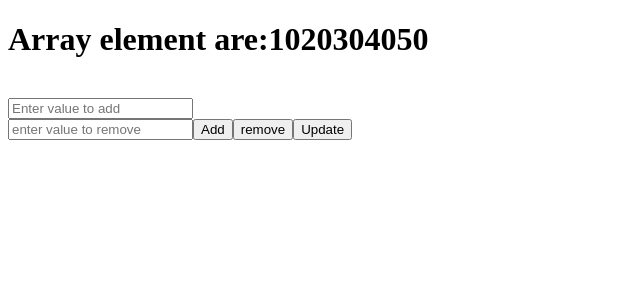
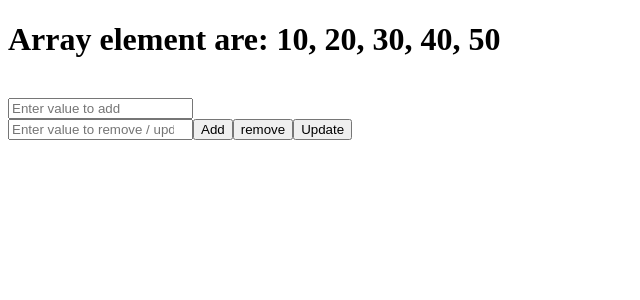
Before and after one commit to niharparecha20/react_nv, a React (Vite) app: page / in a window 1280 px wide. Shown: the top 300 px of the page, without its empty margins (0-640 px from the left). Built offline with nearby package versions, Linux system fonts and the light colour scheme.

Commit message:
working_add&remov

```diff
--- a/src/210126/UseState3.jsx
+++ b/src/210126/UseState3.jsx
@@ -1,33 +1,35 @@
-import React ,{useState} from "react";
+import React ,{ useState } from "react";
 
 export default function UseState3(){
-    const [arr1,setArr1] = useState([10,20,30,40,50]);
+    const [arr1, setArr1] = useState([10, 20, 30, 40, 50]);
     const [val1,setval1] = useState(0);
     const [val2,setval2] = useState(0);
 
     const addElement = (v1) => {
-        setArr1(...arr1,v1);
+        setArr1([...arr1,v1]);
     };
     const removeElement = (v1) => {
         setArr1(arr1.filter((x)=> x !== v1 ));
     };
 
-    const updateElement = (k1,v1) =>{};
-
+    const updateElement = (k1, v1) => {
+    setArr1(arr1.map((x) => (x === k1 ? v1 : x)));
+  };
     return(
         <>
-        <h1>Array element are:{arr1}</h1>
+        <h1>Array element are: {arr1.join(", ")}</h1>
+
         <br/>
         <input
         type ="number"
-        onChange={(e)=>setval1(parseInt(e.target.value))}
+        onChange={(e) => setval1(Number(e.target.value))}
         placeholder="Enter value to add"
         />
         <br/>
         <input
         type="number"
-        onChange={(e)=>setval2(parseInt(e.target.value))}
-        placeholder="enter value to remove"
+        onChange={(e)=>setval2(Number(e.target.value))}
+        placeholder="Enter value to remove / update"
         />
         <button onClick={()=>addElement(val1)}>Add</button>
         <button onClick={()=>removeElement(val2)}>remove</button>
```
